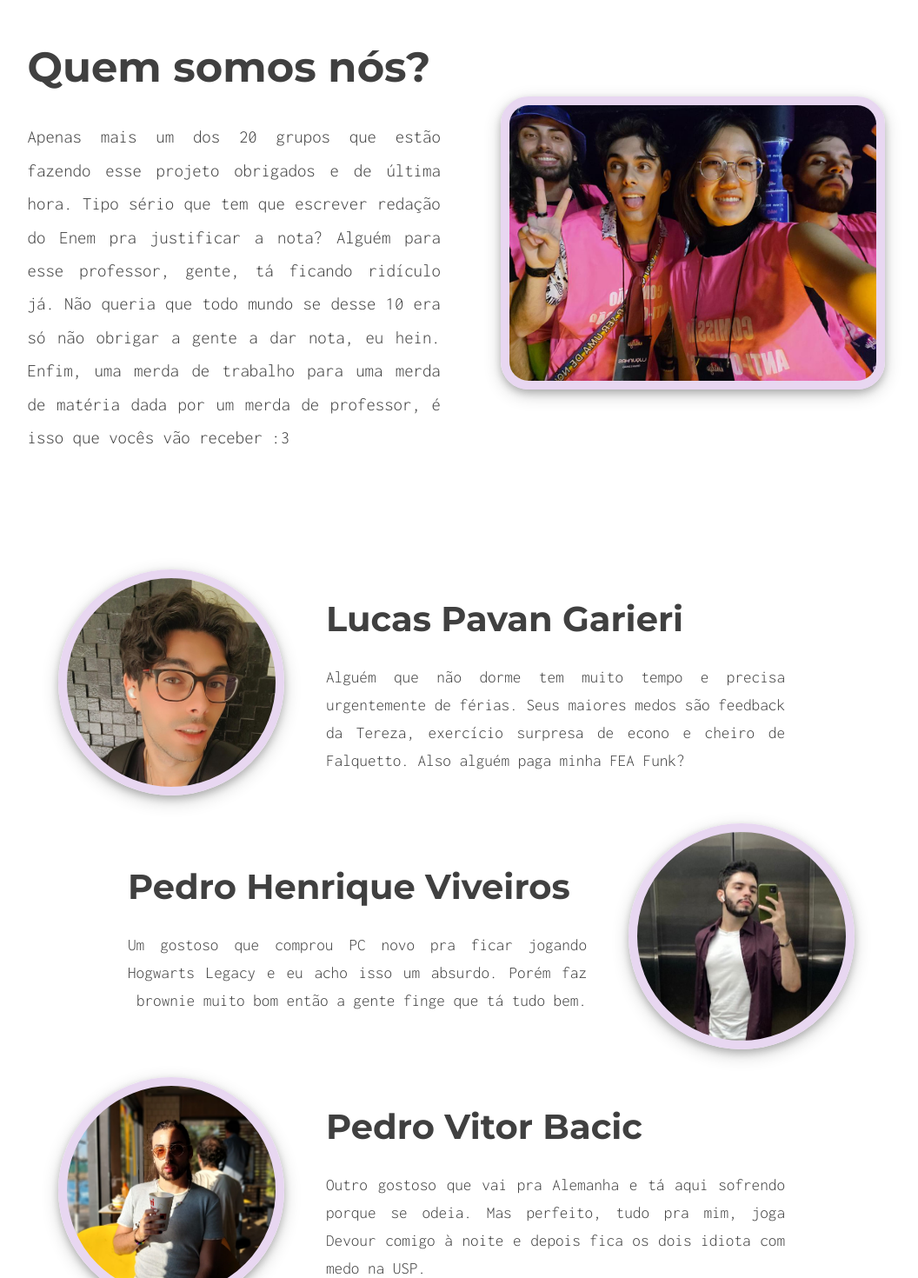
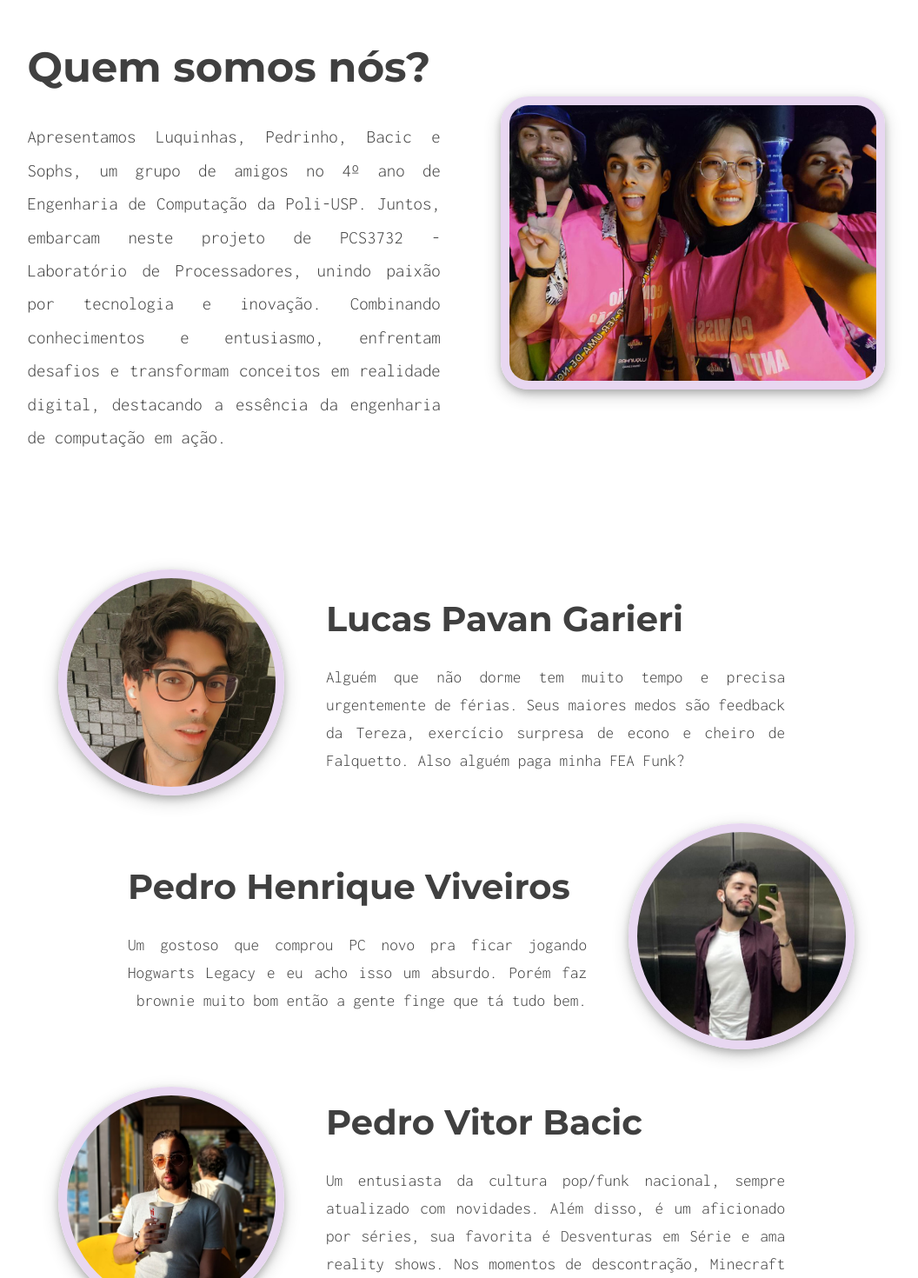
Before and after one commit to lucas-pvg/PCS3732_LabProc, a React (Create React App) app in the folder frontend/: page /about in a window 1280 px wide. Shown: the part 120-1590 px from the top of the page at 87% size, without its empty margins (115-1171 px from the left). Built offline with nearby package versions, Linux system fonts and the light colour scheme.

Commit message:
Atualiza a descrição do Quem Somos nós geral e do Bacic

```diff
--- a/frontend/src/components/aboutus/aboutIntro/aboutIntro.js
+++ b/frontend/src/components/aboutus/aboutIntro/aboutIntro.js
@@ -6,7 +6,7 @@ function AboutIntro() {
         <div className="about-intro">
             <div className="text">
                 <h1 className="title">Quem somos nós?</h1>
-                <p className="description">Apenas mais um dos 20 grupos que estão fazendo esse projeto obrigados e de última hora. Tipo sério que tem que escrever redação do Enem pra justificar a nota? Alguém para esse professor, gente, tá ficando ridículo já. Não queria que todo mundo se desse 10 era só não obrigar a gente a dar nota, eu hein. Enfim, uma merda de trabalho para uma merda de matéria dada por um merda de professor, é isso que vocês vão receber :3</p>
+                <p className="description">Apresentamos Luquinhas, Pedrinho, Bacic e Sophs, um grupo de amigos no 4º ano de Engenharia de Computação da Poli-USP. Juntos, embarcam neste projeto de PCS3732 - Laboratório de Processadores, unindo paixão por tecnologia e inovação. Combinando conhecimentos e entusiasmo, enfrentam desafios e transformam conceitos em realidade digital, destacando a essência da engenharia de computação em ação.</p>
             </div>
 
             <img className="group-img" src={require("../../../images/aboutus.jpeg")} />
--- a/frontend/src/routes/aboutPage.js
+++ b/frontend/src/routes/aboutPage.js
@@ -27,7 +27,7 @@ const AboutPage = () => {
         className="bacic"
         side="left"
         name="Pedro Vitor Bacic"
-        info="Outro gostoso que vai pra Alemanha e tá aqui sofrendo porque se odeia. Mas perfeito, tudo pra mim, joga Devour comigo à noite e depois fica os dois idiota com medo na USP."
+        info="Um entusiasta da cultura pop/funk nacional, sempre atualizado com novidades. Além disso, é um aficionado por séries, sua favorita é Desventuras em Série e ama reality shows. Nos momentos de descontração, Minecraft e Devour são seus jogos queridinhos do momento."
       />
 
       <AboutCard
```
